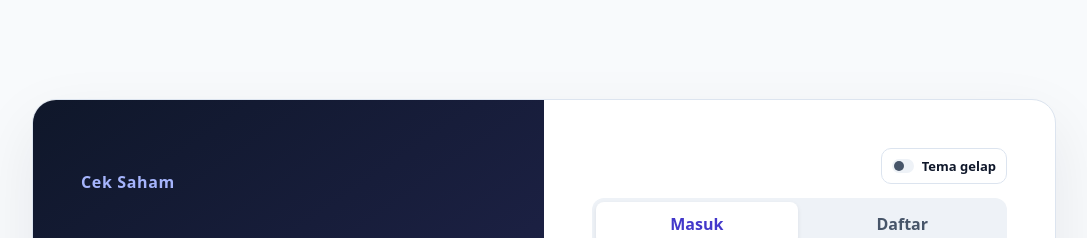
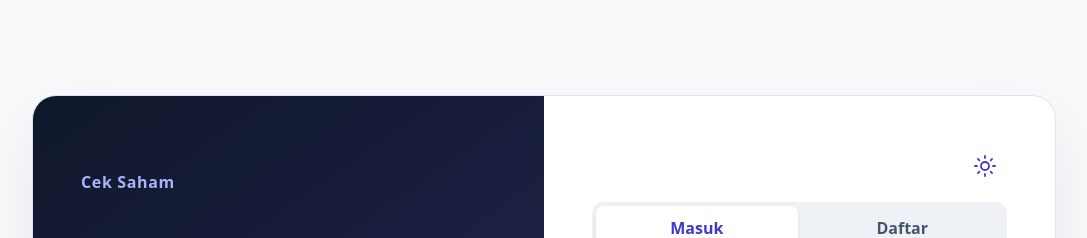
Before and after one commit to PutraSaputraa/Se_ticker, a React (Vite) app: page /jurnal in a window 1280 px wide. Shown: the top 238 px of the page, without its empty margins (96-1183 px from the left). Built offline with nearby package versions, Linux system fonts and the light colour scheme; no server answers.

Commit message:
feat: enhance theme toggle button with improved accessibility and visual feedback

```diff
--- a/src/App.css
+++ b/src/App.css
@@ -296,50 +296,67 @@ input:disabled {
   display: inline-flex;
   flex-shrink: 0;
   align-items: center;
-  gap: 0.5rem;
-  min-height: 2.25rem;
-  padding: 0.375rem 0.625rem;
-  border: 1px solid var(--border);
-  border-radius: 0.625rem;
-  background: var(--surface);
-  color: var(--text);
-  font-size: 0.8125rem;
-  font-weight: 650;
-  white-space: nowrap;
-}
-
-.theme-toggle:hover,
-.theme-toggle[aria-pressed="true"] {
-  border-color: var(--field-border);
+  justify-content: center;
+  width: 2.75rem;
+  height: 2.75rem;
+  padding: 0;
+  border: 0;
+  border-radius: 50%;
+  background: transparent;
+  color: var(--accent-text);
+  transition: background-color 160ms ease, transform 160ms ease;
+}
+
+.theme-toggle:hover {
   background: var(--accent-soft);
-  color: var(--accent-text);
-}
-
-.theme-toggle-indicator {
+}
+
+.theme-toggle:active {
+  transform: scale(0.92);
+}
+
+.theme-toggle-icon {
   display: block;
-  width: 1.375rem;
-  height: 0.875rem;
-  padding: 0.125rem;
-  border-radius: 999px;
-  background: var(--surface-tint);
-}
-
-.theme-toggle-indicator::before {
-  display: block;
-  width: 0.625rem;
-  height: 0.625rem;
-  border-radius: 50%;
-  background: var(--muted);
-  content: "";
-}
-
-.theme-toggle[aria-pressed="true"] .theme-toggle-indicator {
-  background: var(--accent);
-}
-
-.theme-toggle[aria-pressed="true"] .theme-toggle-indicator::before {
-  transform: translateX(0.5rem);
-  background: var(--accent-ink);
+  pointer-events: none;
+}
+
+.theme-toggle-sun,
+.theme-toggle-moon {
+  transform-box: view-box;
+  transform-origin: center;
+  transition: transform 450ms cubic-bezier(0.22, 1, 0.36, 1), opacity 200ms ease;
+}
+
+.theme-toggle-sun {
+  opacity: 1;
+  transform: rotate(0) scale(1);
+}
+
+.theme-toggle-moon {
+  opacity: 0;
+  transform: rotate(-90deg) scale(0.4);
+}
+
+.theme-toggle[aria-pressed="true"] .theme-toggle-sun {
+  opacity: 0;
+  transform: rotate(90deg) scale(0.4);
+}
+
+.theme-toggle[aria-pressed="true"] .theme-toggle-moon {
+  opacity: 1;
+  transform: rotate(0) scale(1);
+}
+
+@media (prefers-reduced-motion: reduce) {
+  .theme-toggle,
+  .theme-toggle-sun,
+  .theme-toggle-moon {
+    transition: none;
+  }
+
+  .theme-toggle:active {
+    transform: none;
+  }
 }
 
 .account-controls {
--- a/src/components/ThemeToggle.jsx
+++ b/src/components/ThemeToggle.jsx
@@ -13,9 +13,23 @@ export default function ThemeToggle() {
   }
 
   return (
-    <button type="button" className="theme-toggle" aria-pressed={isDark} onClick={toggleTheme}>
-      <span className="theme-toggle-indicator" aria-hidden="true" />
-      Tema gelap
+    <button
+      type="button"
+      className="theme-toggle"
+      aria-label="Tema gelap"
+      aria-pressed={isDark}
+      title={isDark ? 'Aktifkan tema terang' : 'Aktifkan tema gelap'}
+      onClick={toggleTheme}
+    >
+      <svg className="theme-toggle-icon" aria-hidden="true" focusable="false" viewBox="0 0 24 24"
+        width="24" height="24" fill="none" stroke="currentColor" strokeWidth="1.8"
+        strokeLinecap="round" strokeLinejoin="round">
+        <g className="theme-toggle-sun">
+          <circle cx="12" cy="12" r="4" />
+          <path d="M12 2v2m0 16v2M2 12h2m16 0h2M4.93 4.93l1.42 1.42m11.3 11.3 1.42 1.42M4.93 19.07l1.42-1.42m11.3-11.3 1.42-1.42" />
+        </g>
+        <path className="theme-toggle-moon" d="M21 12.79A9 9 0 1 1 11.21 3a7 7 0 0 0 9.79 9.79Z" />
+      </svg>
     </button>
   );
 }
```
